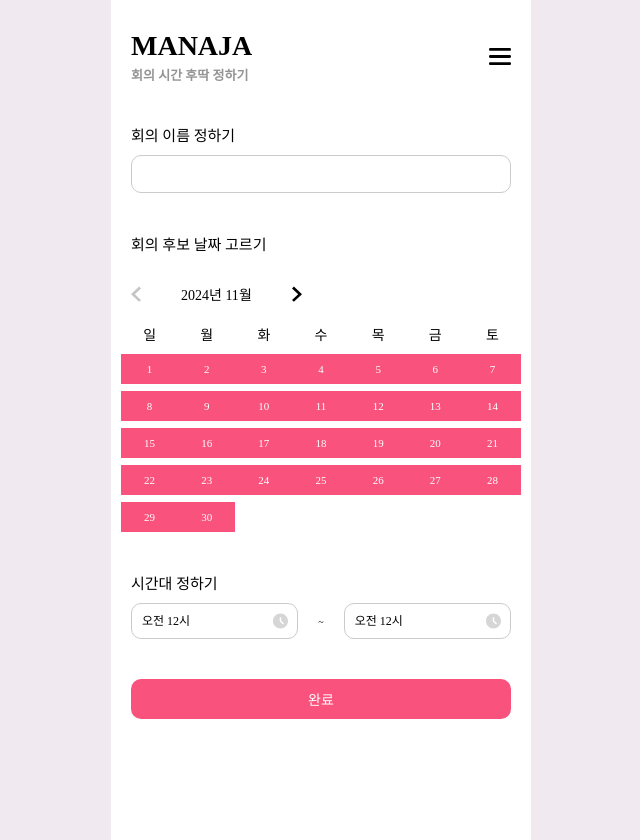
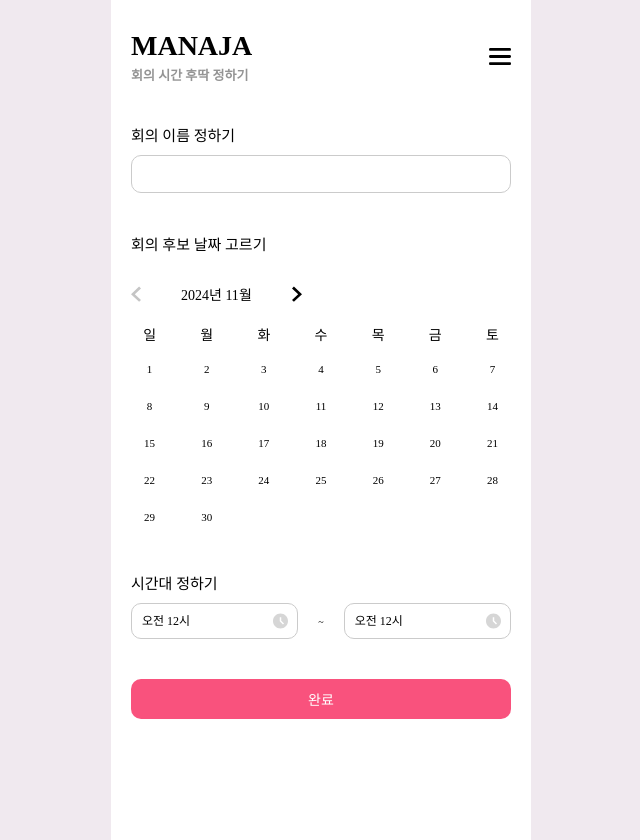
Before and after one commit to kimtaejin3/manaja, a React (Create React App) app: page / in a window 1280 px wide. Shown: the whole page, without its empty margins (319-959 px from the left). Built offline with nearby package versions, Linux system fonts and the light colour scheme.

Commit message:
feat: date 2개 선택하는 기능 추가

```diff
--- a/src/components/commons/Calendar.jsx
+++ b/src/components/commons/Calendar.jsx
@@ -39,7 +39,19 @@ export default function Calendar() {
         </div>
         <div className={styles.dateWrap}>
           {new Array(getDaysInMonth(date)).fill().map((val, index) => (
-            <div key={index} className={styles.selected}>
+            <div
+              key={index}
+              className={`${
+                selectedDates.includes(index + 1) ? styles.selected : ""
+              }`}
+              onClick={() => {
+                if (selectedDates.length < 2) {
+                  setSelectedDates([...selectedDates, index + 1]);
+                } else {
+                  setSelectedDates([index + 1]);
+                }
+              }}
+            >
               <span className={styles.date}>{index + 1}</span>
             </div>
           ))}
```
